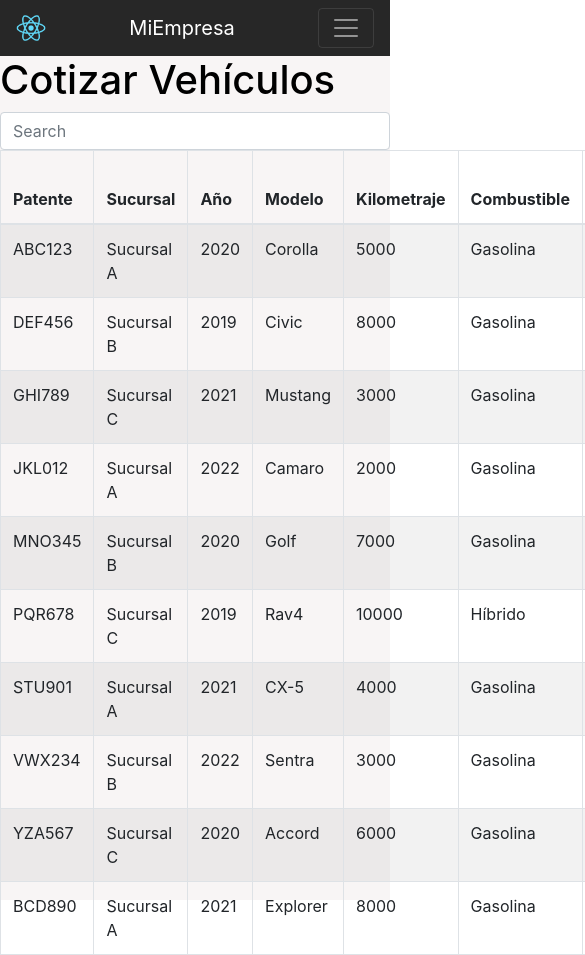
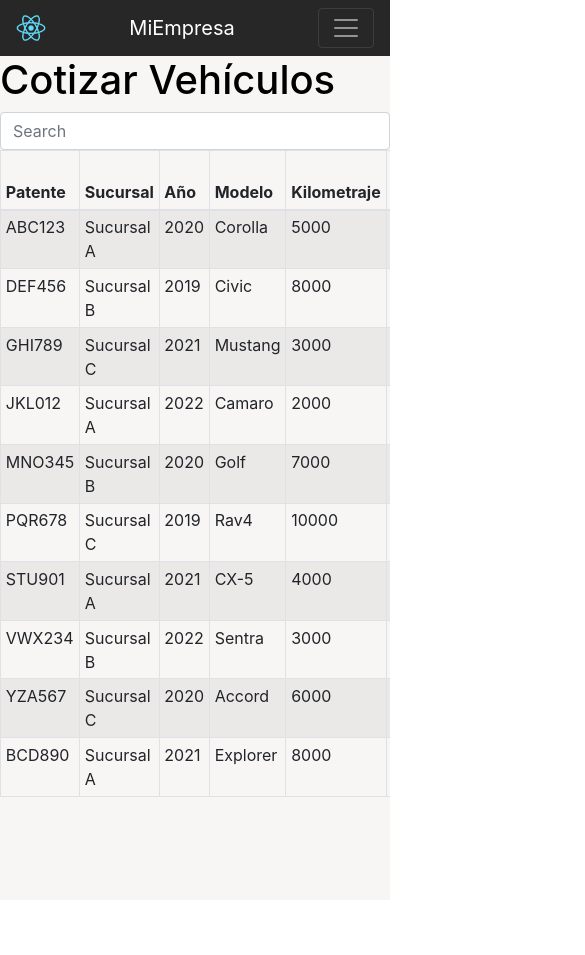
Before and after one commit to ggisel/pp1-front-gc, a React (Create React App) app: page /cotizar in a window 390 px wide. Shown: the top 955 px of the page, 585 px wide, since content can reach past the window. After the commit the page ends 900 px from the top, so only its background shows below. Built offline with nearby package versions, Linux system fonts and the light colour scheme; the HTML template or start-up script is replaced by a standard one.

Commit message:
arreglo tabla para que sea responsive

```diff
--- a/src/components/Cotizar.js
+++ b/src/components/Cotizar.js
@@ -212,7 +212,7 @@ const Cotizar = () => {
 
                 {/* tabla */}
                 <div>
-                    <Table striped bordered hover>
+                    <Table striped bordered hover responsive="xl" size="sm">
                         <thead>
                             <tr>
                                 <th>Patente</th>
```
